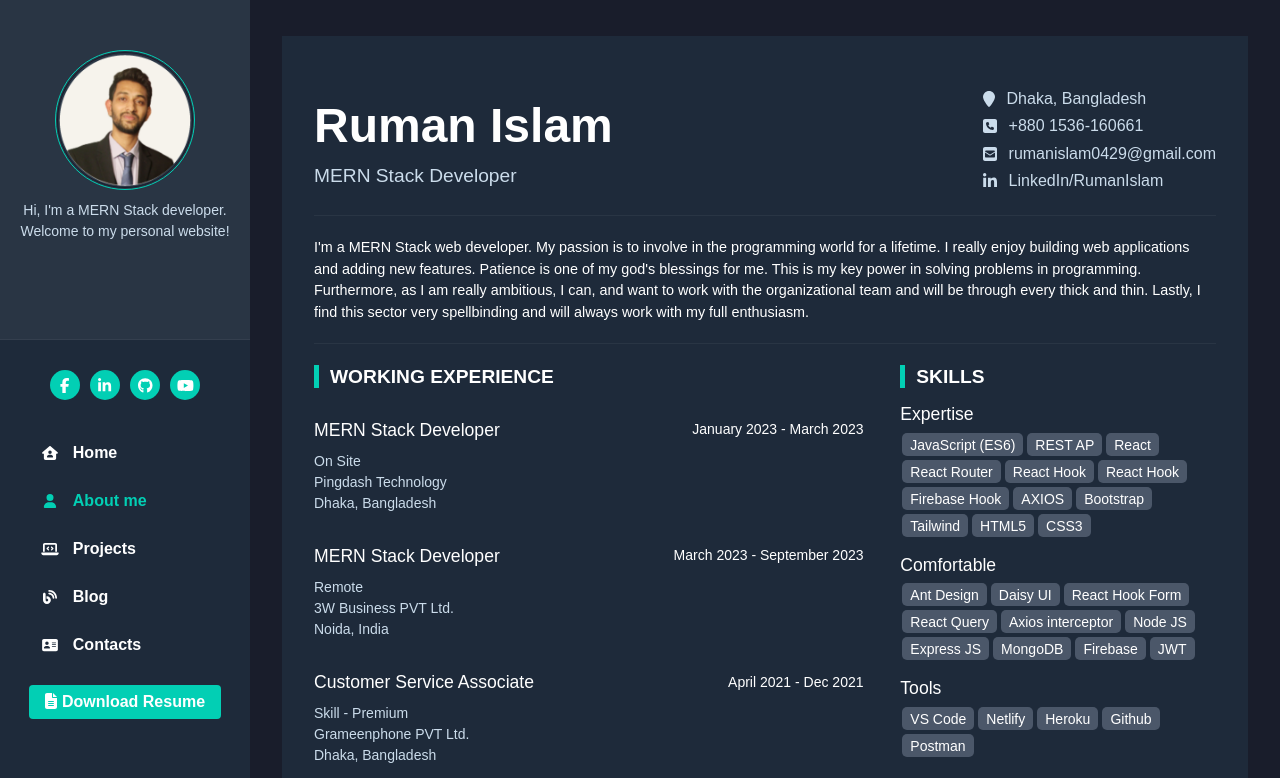
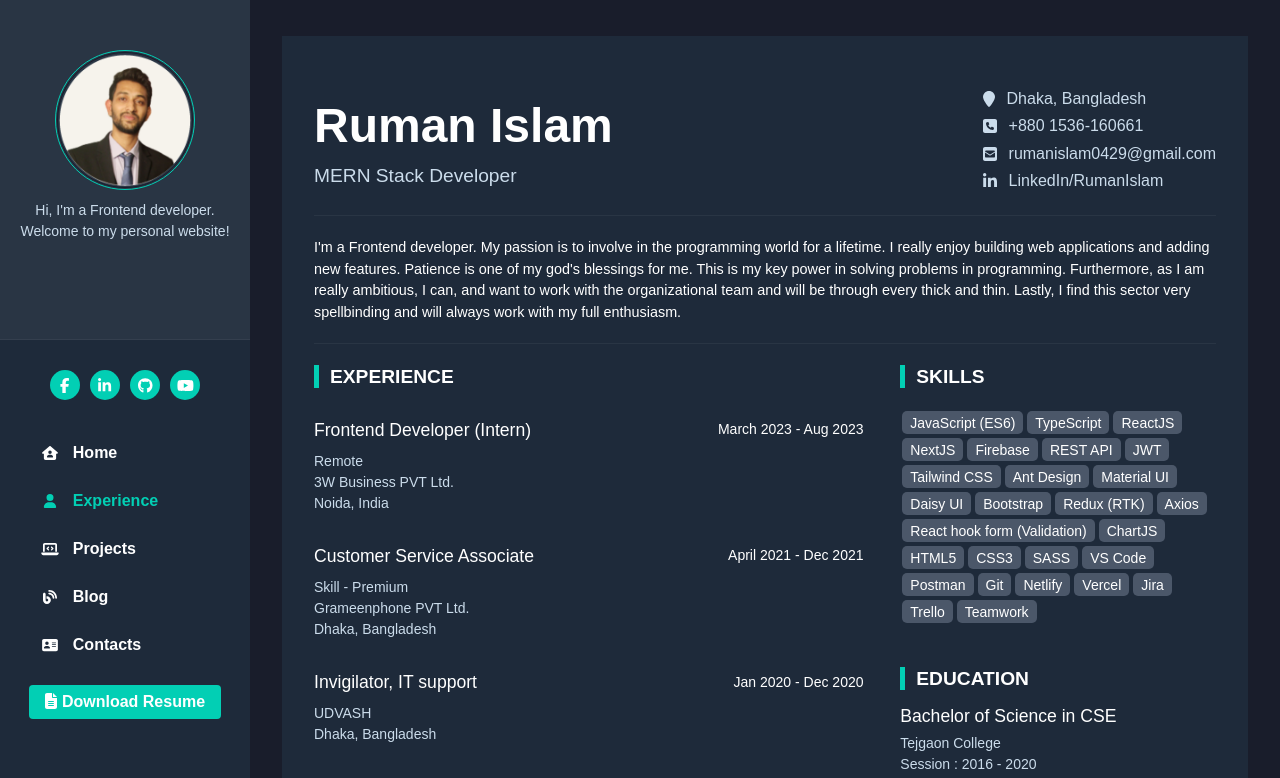
Before and after one commit to Ruman-Islam/Ruman-Islam-portfolio, a React (Create React App) app: page /about-me in a window 1280 px wide. Shown: the top 778 px of the page. Built offline with nearby package versions, Linux system fonts and the light colour scheme.

Commit message:
porfolio updated

```diff
--- a/src/components/About.js
+++ b/src/components/About.js
@@ -1,6 +1,6 @@
 import React from "react";
 import { NavLink } from "react-router-dom";
-import resume from "../assets/Ruman Islam(Resume).pdf";
+import resume from "../assets/Ruman Islam(Resume Frontend).pdf";
 import { FontAwesomeIcon } from "@fortawesome/react-fontawesome";
 import { faFileLines, faBriefcase } from "@fortawesome/free-solid-svg-icons";
 import "../styles/About.css";
@@ -14,16 +14,15 @@
             Ruman Islam
           </h1>
           <h2 className="text-white text-2xl pl-1 mt-2 mb-5 my-name-box">
-            <span>M</span>
-            <span>E</span>
-            <span>R</span>
-            <span>N</span>
-            <span>-</span>
-            <span>S</span>
+            <span>F</span>
+            <span>r</span>
+            <span>o</span>
+            <span>n</span>
             <span>t</span>
-            <span>a</span>
-            <span>c</span>
-            <span>k</span> <span>D</span>
+            <span>e</span>
+            <span>n</span>
+            <span>d</span> {" "}
+            <span>D</span>
             <span>e</span>
             <span>v</span>
             <span>e</span>
@@ -44,7 +43,7 @@
             <a
               target="_blank"
               rel="noreferrer"
-              href="https://drive.google.com/file/d/1lxNW0UIIS9aVtzbmfd6mMDgdyL8vIdPk/view?usp=sharing"
+              href="https://drive.google.com/file/d/1TGHI_gJUaZ32R2yVKxBBh6sMmKrq5bOB/view?usp=sharing"
             >
               online resume
             </a>
--- a/src/components/DisplayContainer.js
+++ b/src/components/DisplayContainer.js
@@ -17,7 +17,7 @@
         </div>
         <div className="display-text">
           <p className="no-underline">
-            Hi, I'm a MERN Stack developer.
+            Hi, I'm a Frontend developer.
             Welcome to my personal website!
           </p>
         </div>
--- a/src/components/ResumeButton.js
+++ b/src/components/ResumeButton.js
@@ -1,5 +1,5 @@
 import React from 'react';
-import resume from '../assets/Ruman Islam(Resume).pdf';
+import resume from '../assets/Ruman Islam(Resume Frontend).pdf';
 import { FontAwesomeIcon } from '@fortawesome/react-fontawesome';
 import { faFileLines } from '@fortawesome/free-solid-svg-icons';
 
--- a/src/components/ResumeProjectCard.js
+++ b/src/components/ResumeProjectCard.js
@@ -11,7 +11,7 @@
   return (
     <div className="resume-project-card">
       <div className="project-title display-flex">
-        <h3 className="project-name">{name}</h3>
+        <h3 className="project-name mr-1">{name}</h3>
         <p className="project-links">
           {liveLink && (
             <a target="_blank" rel="noreferrer" href={liveLink}>
--- a/src/components/SkillExperties.js
+++ b/src/components/SkillExperties.js
@@ -4,17 +4,32 @@
     return (
         <div className='skill-experties display-flex'>
             <span>JavaScript (ES6) </span>
-            <span>REST AP</span>
-            <span>React</span>
-            <span>React Router</span>
-            <span>React Hook</span>
-            <span>React Hook</span>
-            <span>Firebase Hook</span>
-            <span>AXIOS</span>
+            <span>TypeScript</span>
+            <span>ReactJS</span>
+            <span>NextJS</span>
+            <span>Firebase</span>
+            <span>REST API</span>
+            <span>JWT</span>
+            <span>Tailwind CSS</span>
+            <span>Ant Design</span>
+            <span>Material UI</span>
+            <span>Daisy UI</span>
             <span>Bootstrap</span>
-            <span>Tailwind</span>
+            <span>Redux (RTK)</span>
+            <span>Axios</span>
+            <span>React hook form (Validation)</span>
+            <span>ChartJS</span>
             <span>HTML5</span>
             <span>CSS3</span>
+            <span>SASS</span>
+            <span>VS Code</span>
+            <span>Postman</span>
+            <span>Git</span>
+            <span>Netlify</span>
+            <span>Vercel</span>
+            <span>Jira</span>
+            <span>Trello</span>
+            <span>Teamwork</span>
         </div>
     );
 };
--- a/src/components/Skills.js
+++ b/src/components/Skills.js
@@ -69,7 +69,7 @@
   return (
     <div className="skill-logo-container">
       <p className="text-[24px] font-bold mb-5 no-underline">
-        Technologies I know and familiar with
+        Technologies I worked on and familiar with
       </p>
       <div class="flag">
         <div class="flagWave">
--- a/src/components/WhatIDo.js
+++ b/src/components/WhatIDo.js
@@ -10,9 +10,9 @@
         <div className="horizontal-line"></div>
         <br />
         <p className="text-[16px]    no-underline">
-          I’m a MERN Stack Developer and Programmer with highly interest in
+          I’m a Frontend Developer and Programmer with highly interest in
           JavaScrips and Modern web tech like ReactJS, NextJS. I have experience
-          in web development using JavaScript. Also I built three MERN Stack web
+          in web development using JavaScript. Also I built many frontend and MERN Stack web
           applications. I’m passionate to make a clean, beautiful, professional,
           responsive website and maximum optimized way so that it performs well.
           As a programmer, I love taking challenges and love being part of the
@@ -22,7 +22,7 @@
           <a
             target="_blank"
             rel="noreferrer"
-            href="https://drive.google.com/file/d/1m1d_a3cao5woTDYLhhdO7x4hW3D5RZ9i/view?usp=sharing"
+            href="https://drive.google.com/file/d/1TGHI_gJUaZ32R2yVKxBBh6sMmKrq5bOB/view?usp=sharing"
           >
             online resume
           </a>{" "}
--- a/src/data/data.js
+++ b/src/data/data.js
@@ -13,8 +13,6 @@
   {
     name: "Tours & Travel - Online travel website",
     liveLink: "https://insignia-dev.pingdashtech.org/",
-    clientLink: "https://github.com/Ruman-Islam/Insignia_Frontend",
-    serverLink: "https://github.com/Ruman-Islam/Insignia_Backend",
     features: [
       "Login system, Separate dashboard for user & admin, user settings.",
       "Super admin, add/remove admin, manage bookings & users, protected route.",
@@ -25,8 +23,6 @@
   {
     name: "DMS - Document Management System",
     liveLink: "https://purbani-dms-test.vercel.app/",
-    clientLink: "https://github.com/Ruman-Islam/DMS",
-    serverLink: "https://github.com/Ruman-Islam/DMS",
     features: [
       "Employees & admins can manage internal documents.",
       "Login system, secured API with JWT, dashboard.",
@@ -179,7 +175,7 @@
 
 const menuItems = [
   { key: "1", icon: faHouseUser, routeName: "Home", route: "/" },
-  { key: "2", icon: faUser, routeName: "About me", route: "/about-me" },
+  { key: "2", icon: faUser, routeName: "Experience", route: "/about-me" },
   { key: "3", icon: faLaptopCode, routeName: "Projects", route: "/projects" },
   { key: "4", icon: faBlog, routeName: "Blog", route: "/blog" },
   { key: "5", icon: faAddressCard, routeName: "Contacts", route: "/contacts" },
--- a/src/pages/AboutMe/AboutMe.js
+++ b/src/pages/AboutMe/AboutMe.js
@@ -72,7 +72,7 @@
           <div className="resume-description light-border-bottom">
             <div>
               <p className="no-underline">
-                I'm a MERN Stack web developer. My passion is to involve in the
+                I'm a Frontend developer. My passion is to involve in the
                 programming world for a lifetime. I really enjoy building web
                 applications and adding new features. Patience is one of my
                 god's blessings for me. This is my key power in solving problems
@@ -92,8 +92,8 @@
           >
             <div className="experience-container">
               <div>
-                <p className="experience-title">WORKING EXPERIENCE</p>
-                <div className="company">
+                <p className="experience-title">EXPERIENCE</p>
+                {/* <div className="company">
                   <div className="company-experience display-flex">
                     <h3 className="designation">MERN Stack Developer</h3>
                     <p className="working-date">January 2023 - March 2023</p>
@@ -103,11 +103,11 @@
                     <p className=" ">Pingdash Technology</p>
                     <p className=" ">Dhaka, Bangladesh</p>
                   </div>
-                </div>
+                </div> */}
                 <div className="company">
                   <div className="company-experience display-flex">
-                    <h3 className="designation">MERN Stack Developer</h3>
-                    <p className="working-date">March 2023 - September 2023</p>
+                    <h3 className="designation">Frontend Developer (Intern)</h3>
+                    <p className="working-date">March 2023 - Aug 2023</p>
                   </div>
                   <div>
                     <p className=" ">Remote</p>
@@ -150,15 +150,16 @@
               <div>
                 <p className="skill-title">SKILLS</p>
                 <div className="company">
-                  <h3
+                  <br />
+                  {/* <h3
                     className="designation"
                     style={{ lineHeight: "3", marginBottom: "-10px" }}
                   >
                     Expertise
-                  </h3>
+                  </h3> */}
                   <SkillExperties />
                 </div>
-                <div className="company">
+                {/* <div className="company">
                   <h3
                     className="designation"
                     style={{ lineHeight: "3", marginBottom: "-10px" }}
@@ -175,7 +176,7 @@
                     Tools
                   </h3>
                   <SkillTools />
-                </div>
+                </div> */}
               </div>
 
               <br />
@@ -201,7 +202,7 @@
         </div>
         <div
           className="contact-items-container flex flex-col
-                     md:flex-row justify-around w-6/12 mx-auto mt-6 mb-3"
+                     md:flex-row justify-around w-6/12 mx-auto mt-6 mb-3 gap-2"
         >
           <div className="contact-item display-flex">
             <FontAwesomeIcon icon={faLinkedinIn} className="item" />
```
Also changed, not shown: public/projects.json (+2 -6 lines), 2 other files (tests, documents, lock files or other folders).
